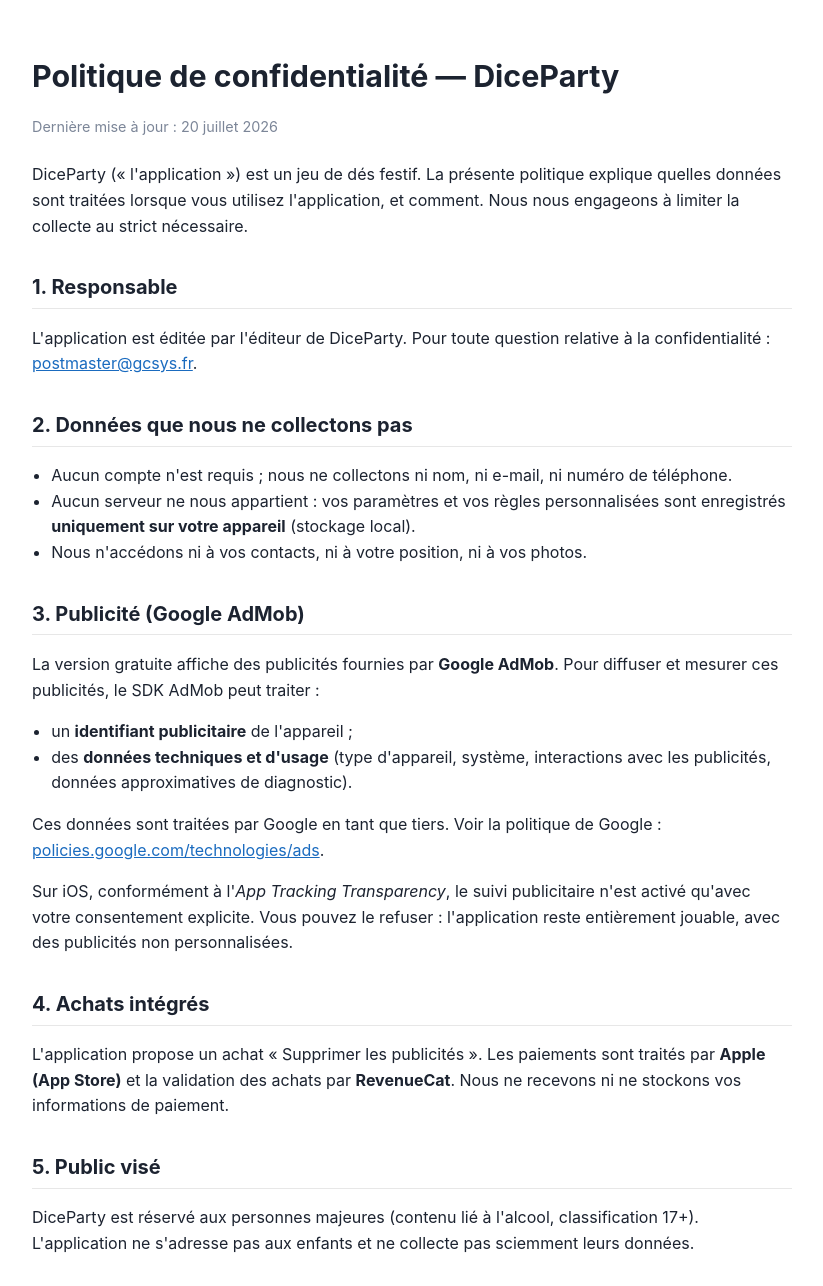
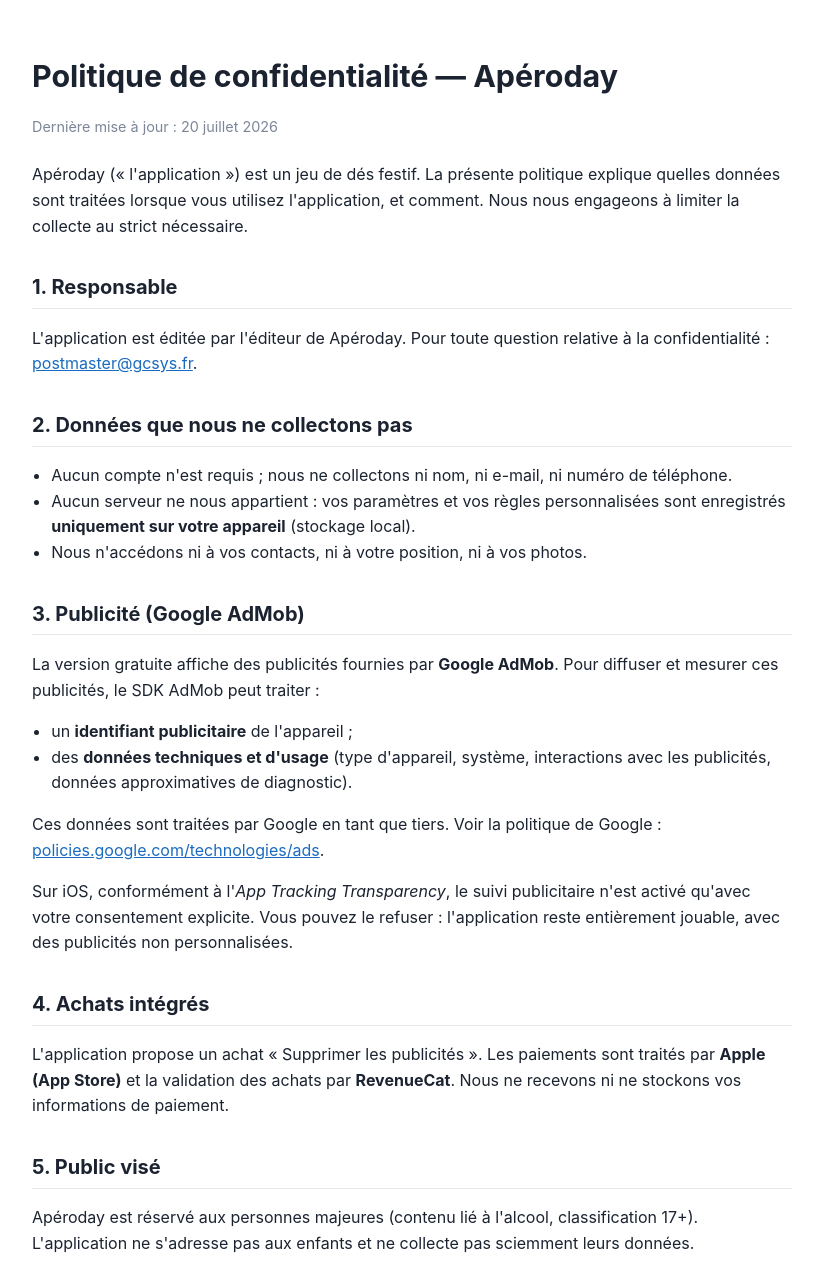
Before and after one commit to gcsys/diceparty-privacy, a plain HTML site: page index.html in a window 1280 px wide. Shown: the top 1286 px of the page, without its empty margins (228-1051 px from the left). Drawn offline with Linux system fonts and the light colour scheme.

Commit message:
Rebrand: DiceParty -> Apéroday

```diff
--- a/index.html
+++ b/index.html
@@ -3,7 +3,7 @@
 <head>
 <meta charset="UTF-8">
 <meta name="viewport" content="width=device-width, initial-scale=1.0">
-<title>DiceParty — Politique de confidentialité</title>
+<title>Apéroday — Politique de confidentialité</title>
 <style>
   :root { color-scheme: light dark; }
   body { max-width: 760px; margin: 0 auto; padding: 2rem 1.25rem 4rem;
@@ -19,15 +19,15 @@
 </style>
 </head>
 <body>
-<h1>Politique de confidentialité — DiceParty</h1>
+<h1>Politique de confidentialité — Apéroday</h1>
 <p class="meta">Dernière mise à jour : 20 juillet 2026</p>
 
-<p>DiceParty (« l'application ») est un jeu de dés festif. La présente politique
+<p>Apéroday (« l'application ») est un jeu de dés festif. La présente politique
 explique quelles données sont traitées lorsque vous utilisez l'application, et
 comment. Nous nous engageons à limiter la collecte au strict nécessaire.</p>
 
 <h2>1. Responsable</h2>
-<p>L'application est éditée par l'éditeur de DiceParty. Pour toute question relative
+<p>L'application est éditée par l'éditeur de Apéroday. Pour toute question relative
 à la confidentialité : <a href="mailto:postmaster@gcsys.fr">postmaster@gcsys.fr</a>.</p>
 
 <h2>2. Données que nous ne collectons pas</h2>
@@ -58,7 +58,7 @@
 <strong>RevenueCat</strong>. Nous ne recevons ni ne stockons vos informations de paiement.</p>
 
 <h2>5. Public visé</h2>
-<p>DiceParty est réservé aux personnes majeures (contenu lié à l'alcool, classification 17+).
+<p>Apéroday est réservé aux personnes majeures (contenu lié à l'alcool, classification 17+).
 L'application ne s'adresse pas aux enfants et ne collecte pas sciemment leurs données.</p>
 
 <h2>6. Conservation et sécurité</h2>
```
Also changed, not shown: support.html (+3 -3 lines).
